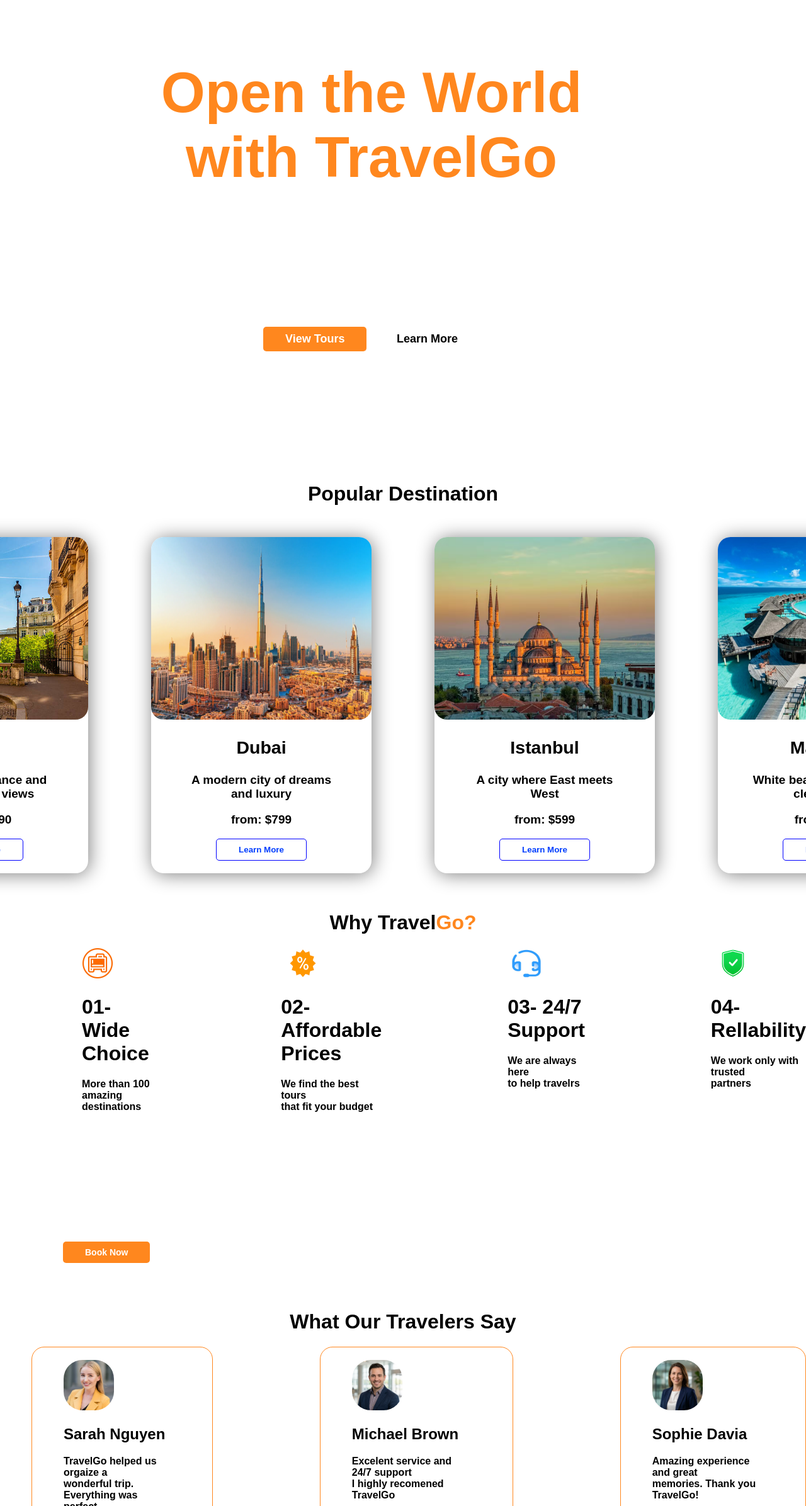
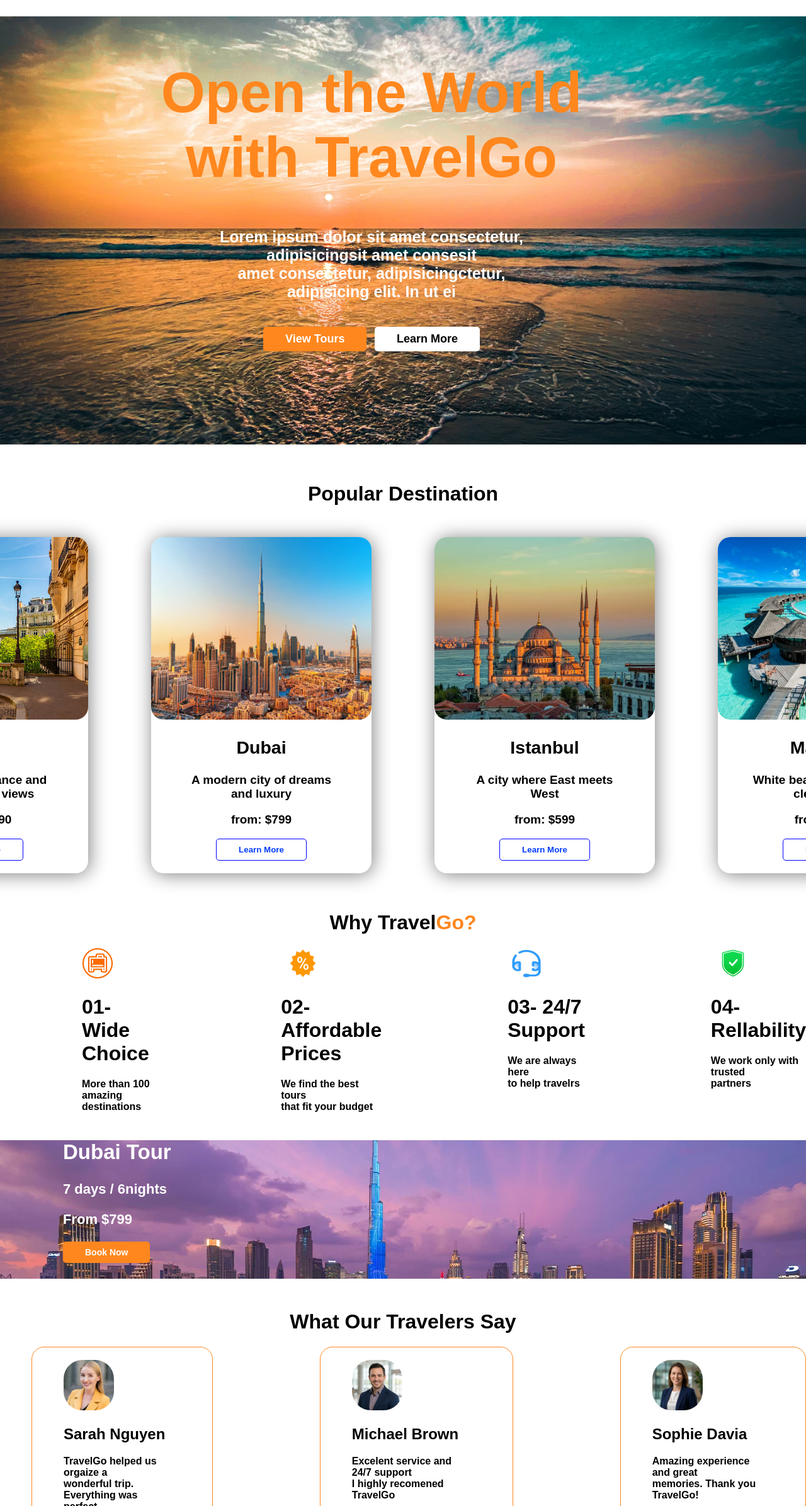
Before and after one commit to osinot-glitch/TravelGo, a plain HTML site: page index.html in a window 1280 px wide. Shown: the part 113-2505 px from the top of the page at 63% size. Drawn offline with Linux system fonts and the light colour scheme.

Commit message:
Update style.css

```diff
--- a/style.css
+++ b/style.css
@@ -49,7 +49,7 @@
   font-size: 22px;
 }
 .hero{
-  background-image: url("/images23/photo-1642922835816-e2ac68db5c42.avif");
+  background-image: url("photo-1642922835816-e2ac68db5c42.avif");
   background-position: center;
   background-repeat: no-repeat;
   background-size: cover;
@@ -144,7 +144,7 @@
   gap: 200px;
 }
 .div4{
-    background-image: url("/images23/BURJ-KHALIFA-GALLERY4-1.webp");
+    background-image: url("BURJ-KHALIFA-GALLERY4-1.webp");
     background-position: center;
   background-repeat: no-repeat;
   background-size: cover;
```
